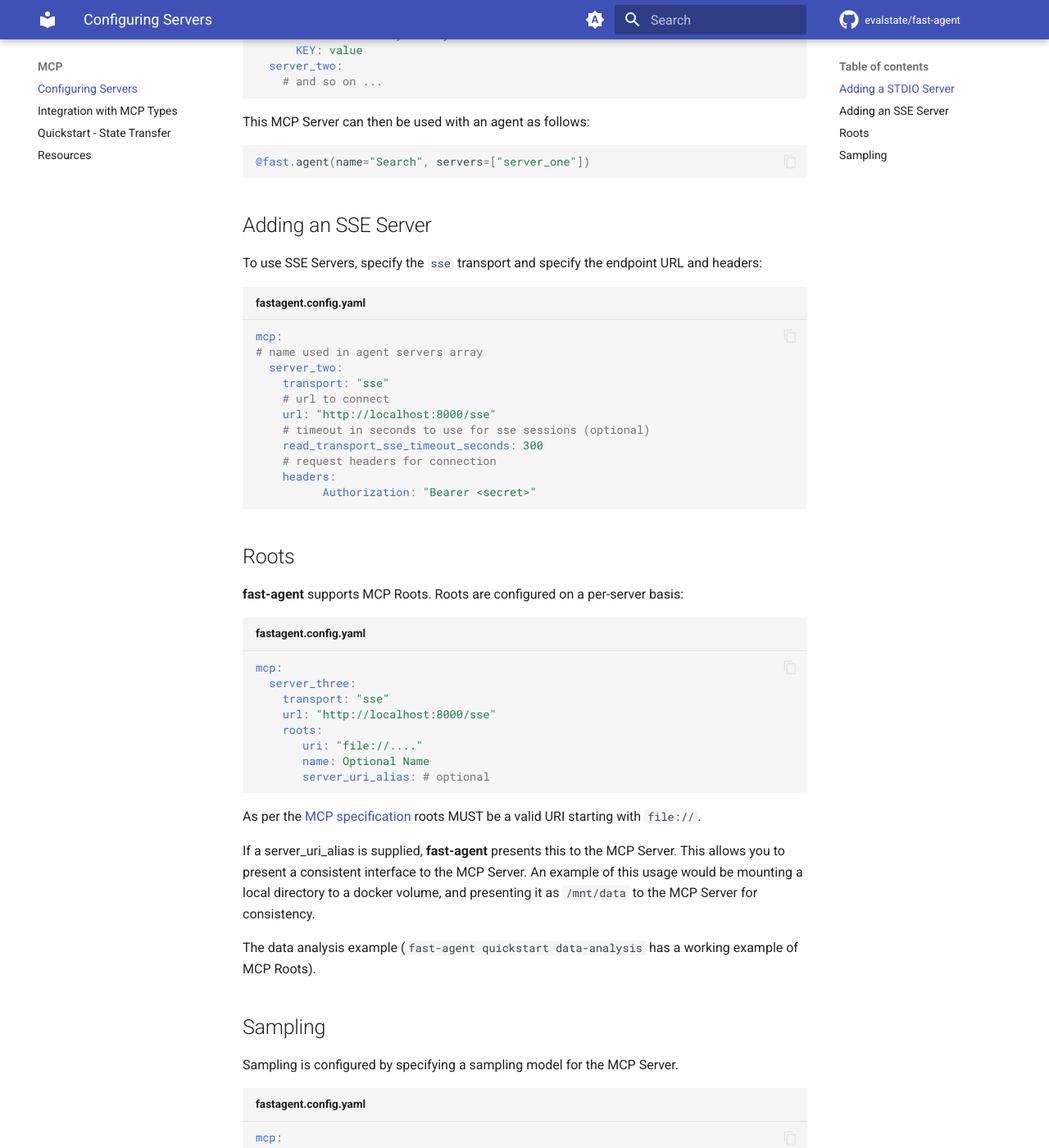
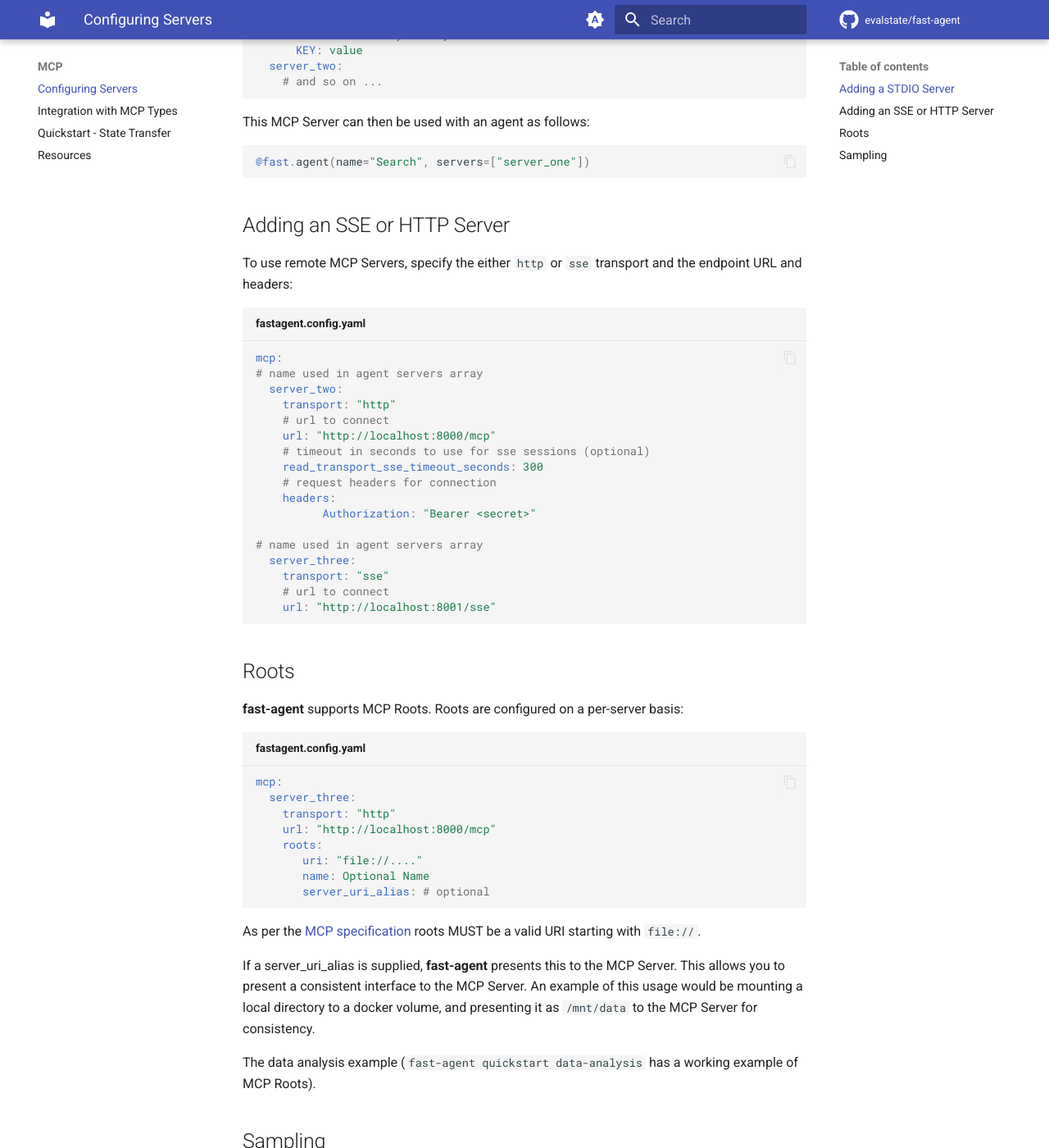
Before and after one commit to evalstate/fast-agent-docs, an MkDocs documentation site: the page built from docs/mcp/index.md, in a window 1280 px wide and 1400 px high, scrolled down 713 px. Shown: the whole window at 82% size. Built offline with MkDocs 1.6.1 and Material for MkDocs 9.7.7, drawn with Linux system fonts in a browser that asks for light colours; comment, search, counter and statistics services are not loaded; some of the changed text lies outside the part shown.

Commit message:
update to include HTTP Streaming and go command.

````diff
--- a/docs/mcp/index.md
+++ b/docs/mcp/index.md
@@ -30,22 +30,28 @@
 @fast.agent(name="Search", servers=["server_one"])
 ```
 
-## Adding an SSE Server
+## Adding an SSE or HTTP Server
 
-To use SSE Servers, specify the `sse` transport and specify the endpoint URL and headers:
+To use remote MCP Servers, specify the either `http` or `sse` transport and the endpoint URL and headers:
 
 ```yaml title="fastagent.config.yaml"
 mcp:
 # name used in agent servers array
   server_two:
-    transport: "sse"
+    transport: "http"
     # url to connect
-    url: "http://localhost:8000/sse"
+    url: "http://localhost:8000/mcp"
     # timeout in seconds to use for sse sessions (optional)
     read_transport_sse_timeout_seconds: 300
     # request headers for connection
     headers:
           Authorization: "Bearer <secret>"
+
+# name used in agent servers array
+  server_three:
+    transport: "sse"
+    # url to connect
+    url: "http://localhost:8001/sse"
 
 ```
 
@@ -56,8 +62,8 @@
 ```yaml title="fastagent.config.yaml"
 mcp:
   server_three:
-    transport: "sse"
-    url: "http://localhost:8000/sse"
+    transport: "http"
+    url: "http://localhost:8000/mcp"
     roots:
        uri: "file://...."
        name: Optional Name
@@ -77,8 +83,8 @@
 ```yaml title="fastagent.config.yaml"
 mcp:
   server_four:
-    transport: "sse"
-    url: "http://localhost:8000/sse"
+    transport: "http"
+    url: "http://localhost:8000/mcp"
     sampling:
       model: "provider.model.<reasoning_effort>"
 ```
--- a/mkdocs.yml
+++ b/mkdocs.yml
@@ -94,6 +94,7 @@
       - Quickstart - State Transfer: mcp/state_transfer.md
       - mcp/resources.md
   - Reference:
+      - fast-agent go: ref/go_command.md
       - Config File: ref/config_file.md
       - Command Line: ref/cmd_switches.md
       - Class Reference: ref/class_reference.md
````
Also changed, not shown: docs/agents/running.md (+5 -2 lines), docs/mcp/state_transfer.md (+1 -1 lines), docs/ref/cmd_switches.md (+2 -30 lines), docs/ref/config_file.md (+11 -0 lines), docs/ref/go_command.md (added, +69 -0 lines).
